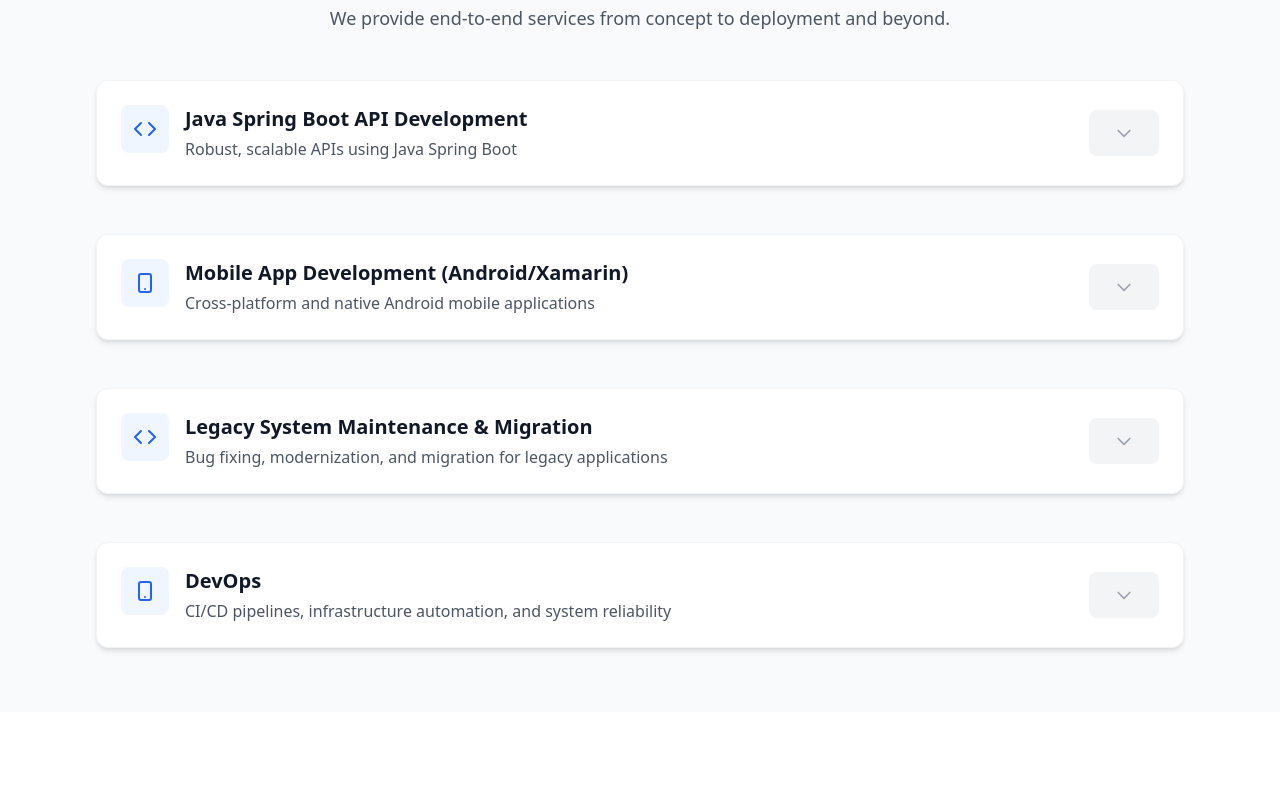
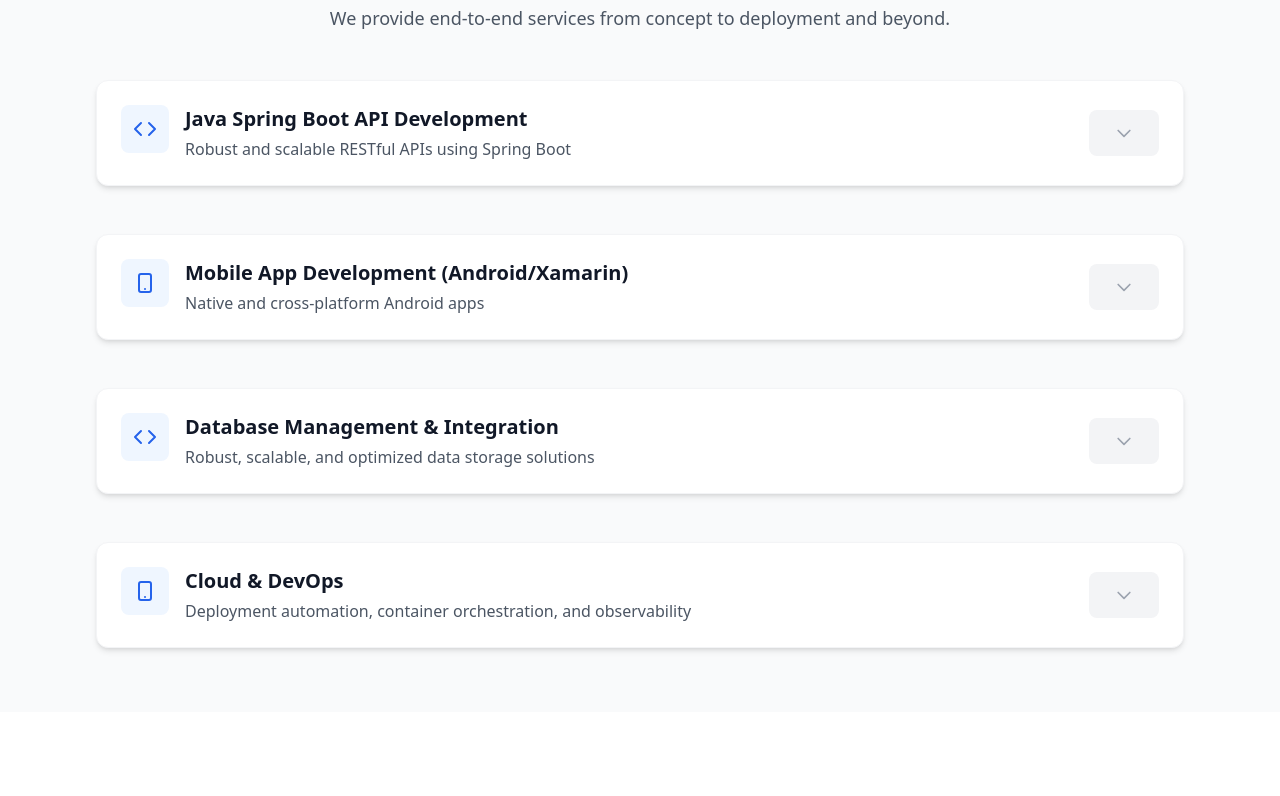
Before and after one commit to iamsadiashakil/vexa, a React (Vite) app: page /vexa_website/services in a window 1280 px wide. Shown: the part 680-1476 px from the top of the page. Built offline with nearby package versions, Linux system fonts and the light colour scheme.

Commit message:
Updated the services

```diff
--- a/src/components/Footer.jsx
+++ b/src/components/Footer.jsx
@@ -43,11 +43,6 @@
                 <PhoneIcon className="w-5 h-5 mr-2" />
                 (+92) 307 5410858
               </a>
-              <br />
-              <a href="tel:+923024800946" className="hover:text-white flex items-center">
-                <PhoneIcon className="w-5 h-5 mr-2" />
-                (+92) 302 4800946
-              </a>
             </div>
           </div>
         </div>
--- a/src/data/projectsData.jsx
+++ b/src/data/projectsData.jsx
@@ -16,7 +16,7 @@
     description:
       'Development of RESTful API solutions for the Revinate platform, including subscription management and marketing tools.',
     image: revinate,
-    link: 'http://your-ecommerce-demo.com/',
+    link: 'https://www.revinate.com/',
     techStack: ['Java', 'Spring Boot', 'Spring Security', 'AWS EKS', 'PHP', 'Docker'],
     problem:
       'Revinate needed to modernize their hospitality platform while maintaining legacy systems. They faced challenges with scaling their subscription management and marketing tools to meet growing demand, while also managing a complex cloud migration from legacy PHP applications to modern microservices architecture. Additionally, they needed robust RESTful APIs to support their expanding suite of applications and improve integration capabilities.',
@@ -30,7 +30,7 @@
     description:
       'Designed and built highly-available and secure API solutions in Java Spring Boot for the Securities & Exchange Commission of Pakistan (SECP).',
     image: secp,
-    link: 'http://your-ecommerce-demo.com/',
+    link: 'https://www.secp.gov.pk/',
     techStack: ['Java', 'Spring Boot', 'Spring Security'],
     problem:
       'The Securities & Exchange Commission of Pakistan (SECP) required a modern, high-availability API solution to replace their legacy systems. The existing infrastructure suffered from reliability issues, security vulnerabilities, and limited scalability, impacting their ability to efficiently regulate and oversee financial markets. The system needed to handle sensitive financial data with robust security measures while ensuring 24/7 availability even during peak loads.',
@@ -44,7 +44,7 @@
     description:
       'Collaborated on multiple projects for Walmart, including Clinical Packages (Compound Drugs) and RDM Carbon Prescriber.',
     image: walmart,
-    link: 'http://your-ecommerce-demo.com/',
+    link: 'https://www.walmart.com/',
     techStack: ['Java', 'Spring Boot', 'Spring Security', 'Microservices'],
     problem:
       'Walmarts healthcare platforms faced significant challenges in their pharmacy and clinical services. The existing systems for compound drugs lacked flexibility for complex medication formulations and pricing structures. Simultaneously, the prescriber platform struggled with integration limitations, making it difficult to maintain a unified view of prescriber data across different systems. These technical constraints were limiting Walmarts ability to innovate and scale their healthcare offerings while maintaining compliance with healthcare regulations and data security standards.',
@@ -53,17 +53,17 @@
   },
   {
     id: 4,
-    slug: 'pie-healthcare',
-    title: 'PIE',
+    slug: 'PIE-international',
+    title: 'PIE International',
     description:
-      'Developed high-availability API solutions for the PIE project, targeting the Middle East healthcare market.',
+      'As part of a high-impact initiative for PIE International, I contributed to the development of Flooss—a financial services platform designed for clients in the Middle East. The project involved building a custom backend using Java Spring Boot, with a strong emphasis on flexibility, scalability, and compliance with regional financial regulations.',
     image: pie,
-    link: 'http://your-ecommerce-demo.com/',
-    techStack: ['Java', 'Spring Boot', 'Spring Security'],
+    link: 'https://pie-int.com/',
+    techStack: ['Java', 'Spring Boot', 'Spring Security', 'Spring Data JPA', 'PostgreSQL'],
     problem:
-      'The PIE healthcare project in the Middle East faced significant challenges with their legacy systems that could not meet the growing demands of regional healthcare providers. Their existing infrastructure suffered from frequent downtime, limited scalability, and security vulnerabilities. Additionally, the platform struggled with integration capabilities, making it difficult to connect with various healthcare systems and devices across different facilities. These limitations were impeding their expansion plans and affecting service quality in a rapidly growing market.',
+      'PIE International needed a fully customized financial platform designed to meet the unique regulatory, business, and cultural requirements of clients in the Middle East. Off-the-shelf systems lacked the flexibility to support regional financial workflows, including Sharia-compliant logic, multi-tenant onboarding, and localized user experiences. The client also required a mobile-first solution to ensure accessibility across a diverse user base, especially in markets where mobile usage dominates. Integration with third-party systems and future scalability were also critical requirements.',
     solution:
-      'I designed and developed a comprehensive high-availability API solution tailored for the Middle Eastern healthcare market. The architecture utilized Java Spring Boot for its robust enterprise capabilities and Spring Security for implementing advanced security features. The system was designed with redundancy at every layer to ensure continuous operation even during component failures. I implemented a sophisticated caching strategy to optimize performance while maintaining data consistency across distributed systems. The APIs were built following RESTful principles with comprehensive documentation to facilitate integration with various healthcare systems. Security features included end-to-end encryption, detailed audit logging, and compliance with regional healthcare data regulations. The solution also incorporated culturally-specific requirements such as right-to-left language support and regional calendar systems. This implementation significantly improved system reliability, with uptime increasing to 99.99%, while enabling seamless integration with various healthcare platforms across the region.'
+      'To address these needs, we developed Flooss, a complete financial solution with a custom backend built in Java Spring Boot and a native Android frontend. The backend was architected using modular microservices with Spring Data JPA for efficient database operations, Spring Security for authentication and role-based access. PostgreSQL was used as the primary data store. The Android application was developed using Java and Android Studio, designed with an intuitive UI and full integration with backend APIs to ensure seamless real-time interactions. Together, the system supported complex financial workflows, ensured regulatory compliance, and provided a scalable, mobile-first experience tailored to the Middle Eastern market.'
   },
   {
     id: 5,
@@ -72,7 +72,7 @@
     description:
       'Built new features for the Confiz Core product and developed the NHP – Mi Heal Team mobile application.',
     image: confiz,
-    link: 'http://your-ecommerce-demo.com/',
+    link: 'https://www.confiz.com/mobile-application-development/',
     techStack: ['C#', 'Xamarin Android', 'MVVM Cross'],
     problem:
       'Confiz faced dual challenges with their core product and mobile healthcare initiative. The core product required new features to remain competitive, while the National Health Program (NHP) needed a mobile solution for healthcare teams. The Mi Heal Team app needed to function reliably in areas with limited connectivity, maintain patient data security, and provide an intuitive interface for healthcare professionals with varying levels of technical proficiency. Additionally, the app needed to integrate with existing health information systems while operating efficiently on a variety of Android devices.',
@@ -86,7 +86,7 @@
     description:
       'Spring Boot-based RESTful API for managing customers and users with JWT-based authentication and authorization.',
     image: customer,
-    link: 'http://your-ecommerce-demo.com/',
+    link: 'https://github.com/iamsadiashakil/customer-app',
     techStack: [
       'Java 11',
       'Spring Boot',
@@ -138,7 +138,7 @@
     description:
       'Spring Boot-based RESTful API to manage patients, doctors, and appointments in a healthcare system. Designed with clean architecture, validation rules, and ready for future scalability.',
     image: health, // Make sure this image exists or adjust the path
-    link: 'http://localhost:8080/api', // Or GitHub repo link if available
+    link: 'https://github.com/iamsadiashakil/healthcare-service', // Or GitHub repo link if available
     techStack: [
       'Java',
       'Spring Boot',
--- a/src/pages/Home.jsx
+++ b/src/pages/Home.jsx
@@ -119,22 +119,22 @@
 const services = [
   {
     id: 1,
-    title: "API & Backend Development",
+    title: "Server-Side Development",
     description:
-      "High-availability and scalable RESTful APIs in Java SpringBoot and C#, deployed on AWS EKS.",
+      "Robust and scalable RESTful APIs using Java SpringBoot (Spring Data JPA, Spring Security) and C# (MVVM Cross), designed for high availability and performance.",
     icon: "🔗",
   },
   {
     id: 2,
-    title: "Mobile App Development",
-    description: "Cross-platform mobile apps for Android using Xamarin and C#.",
+    title: "Client-Side Development",
+    description: "Native Android apps in Java, cross-platform mobile apps using Xamarin (C#), and responsive web interfaces using HTML and CSS.",
     icon: "📱",
   },
   {
     id: 3,
-    title: "Legacy System Maintenance",
-    description: "Bug fixing and support for PHP and older platforms.",
-    icon: "🐞",
+    title: "Cloud & DevOps",
+    description: "Containerized deployment with Docker and orchestration using AWS EKS (Elastic Kubernetes Service).",
+    icon: "☁️",
   },
   {
     id: 4,
@@ -145,15 +145,15 @@
   },
   {
     id: 5,
-    title: "DevOps",
-    description: "Docker, AWS EKS (Elastic Kubernetes Service).",
-    icon: "⚙️"
+    title: "Databases",
+    description: "Hands-on experience with PostgreSQL, Redis, MSSQL Server, MySQL, and SQLite.",
+    icon: "🗃️"
   },
   {
     id: 6,
-    title: "Databases",
-    description: "PostgreSQL, Redis, MSSQL Server, MySQL, SQL Lite.",
-    icon: "🗃️"
+    title: "Monitoring & Logging",
+    description: "Proficient in using ELK Stack, Rollbar, and DataDog for application monitoring, error tracking, and log analysis.",
+    icon: "🔍"
   }
 ];
 
--- a/src/pages/Portfolio.jsx
+++ b/src/pages/Portfolio.jsx
@@ -32,11 +32,11 @@
     techStack: ['Java', 'Spring Boot', 'Spring Security', 'Microservices'],
   },
   {
-    title: 'PIE',
+    title: 'PIE International',
     description:
-      'Developed high-availability API solutions for the PIE project, targeting the Middle East healthcare market. Delivered robust, scalable backend services in Java Spring Boot.',
+      'As part of a high-impact initiative for PIE International, I contributed to the development of Flooss—a financial services platform designed for clients in the Middle East. The project involved building a custom backend using Java Spring Boot, with a strong emphasis on flexibility, scalability, and compliance with regional financial regulations.',
     image: '/assets/project-pie.jpg', // Replace with actual image if available
-    link: 'http://your-ecommerce-demo.com/', // Add demo or repo link if available
+    link: 'https://pie-int.com/', // Add demo or repo link if available
     techStack: ['Java', 'Spring Boot', 'Spring Security'],
   },
   {
--- a/src/pages/Services.jsx
+++ b/src/pages/Services.jsx
@@ -38,100 +38,90 @@
           <div className="space-y-12">
             <ServiceDetail
               title="Java Spring Boot API Development"
-              shortDescription="Robust, scalable APIs using Java Spring Boot"
-              longDescription="Design and development of secure, high-availability RESTful APIs and microservices architectures using Java Spring Boot. Includes Spring Security integration, requirements analysis, and CI/CD deployment to AWS EKS."
+              shortDescription="Robust and scalable RESTful APIs using Spring Boot"
+              longDescription="Design and development of scalable RESTful APIs and microservices using Java Spring Boot. Utilizes Spring Data JPA and Spring Security for secure, high-performance systems. Ideal for enterprise-grade backend applications with strong authentication and data layer integrity."
               features={[
-                "RESTful API & microservice architecture",
-                "Spring Security & authentication",
-                "CI/CD & AWS EKS deployment",
-                "Legacy system integration",
-                "Performance tuning & troubleshooting",
+                "RESTful APIs & microservices architecture",
+                "Spring Data JPA for efficient ORM",
+                "Spring Security with authentication/authorization",
+                "Clean, modular code structure",
+                "Exception handling and async support",
               ]}
               technologies={[
                 "Java",
                 "Spring Boot",
+                "Spring Data JPA",
                 "Spring Security",
-                "AWS EKS",
-                "Docker",
-                "CI/CD",
               ]}
               icon={CodeBracketIcon}
             />
 
-            {/* <ServiceDetail
-              title="Web Application Development"
-              shortDescription="Modern, responsive web applications for your business"
-              longDescription="Development of intuitive, responsive web applications using JavaScript frameworks, classic web stacks, or PHP. Includes integration with backend APIs, database design, and optimization."
-              features={[
-                "React, Angular, or classic web stack frontends",
-                "Backend API integration (Java, PHP, .NET, etc.)",
-                "Database design and optimization",
-                "Custom architecture and business logic",
-                "Performance tuning"
-              ]}
-              technologies={["React", "Angular", "PHP", "JSP", "MySQL", "HTML", "CSS"]}
-              icon={GlobeAltIcon}
-            /> */}
-
             <ServiceDetail
               title="Mobile App Development (Android/Xamarin)"
-              shortDescription="Cross-platform and native Android mobile applications"
-              longDescription="Cross-platform and native Android mobile app development with Xamarin, C#, and Android Studio. Includes experience with IoT/embedded integrations, camera, sensors, notifications, and app store deployment."
+              shortDescription="Native and cross-platform Android apps"
+              longDescription="Development of mobile apps using Xamarin (C#) for cross-platform solutions and Java for native Android applications. Apps are built with clean architecture patterns like MVVM Cross and integrate seamlessly with APIs and native device features."
               features={[
-                "Cross-platform Xamarin Android apps",
-                "Native Android development (Android Studio)",
-                "IoT/embedded device integration",
-                "Push notifications & analytics",
-                "App store publishing support",
+                "Cross-platform apps with Xamarin (C#)",
+                "Native Android apps using Java",
+                "MVVM Cross architecture",
+                "Integration with device features (camera, sensors, etc.)",
+                "App deployment and store publishing",
               ]}
               technologies={[
+                "Xamarin",
                 "C#",
-                "Xamarin",
+                "MVVM Cross",
+                "Android (Java)",
                 "Android Studio",
-                "Embedded C",
-                "MVVM Cross",
+                "SQLite",
               ]}
               icon={DevicePhoneMobileIcon}
             />
 
             <ServiceDetail
-              title="Legacy System Maintenance & Migration"
-              shortDescription="Bug fixing, modernization, and migration for legacy applications"
-              longDescription="Expertise in maintaining and upgrading legacy systems, including PHP and .NET applications. Services include bug fixing, performance improvements, and migration to modern cloud architectures."
+              title="Database Management & Integration"
+              shortDescription="Robust, scalable, and optimized data storage solutions"
+              longDescription="Design and management of relational and in-memory databases for both transactional and analytical applications. Includes schema design, query optimization, data migration, and seamless integration with backend services."
               features={[
-                "Legacy PHP/.NET application maintenance",
-                "Bug fixing & troubleshooting",
-                "Modernization & migration to cloud",
-                "Database migrations",
-                "Documentation & support",
+                "Relational and in-memory database support",
+                "PostgreSQL, MySQL, MSSQL Server, SQLite",
+                "Redis for caching and real-time data access",
+                "Schema design and normalization",
+                "Query optimization and performance tuning",
               ]}
-              technologies={["PHP", ".NET", "Java", "AWS", "Database Tools"]}
+              technologies={[
+                "PostgreSQL",
+                "MySQL",
+                "MSSQL Server",
+                "SQLite",
+                "Redis",
+              ]}
               icon={CodeBracketIcon}
             />
 
             <ServiceDetail
-              title="DevOps"
-              shortDescription="CI/CD pipelines, infrastructure automation, and system reliability"
-              longDescription="Planning, implementing, and maintaining DevOps pipelines and infrastructure. Services include CI/CD automation, infrastructure as code, monitoring, and ensuring system scalability and availability."
+              title="Cloud & DevOps"
+              shortDescription="Deployment automation, container orchestration, and observability"
+              longDescription="DevOps services including CI/CD pipelines, containerization using Docker, and cloud orchestration on AWS EKS. Also includes implementation of observability tools like ELK, Rollbar, and DataDog for system monitoring, logging, and performance insights."
               features={[
-                "CI/CD pipeline setup and optimization",
-                "Monitoring and alerting (Prometheus, Grafana, Datadog",
-                "Release management and deployment strategies",
+                "Containerization with Docker",
+                "Kubernetes orchestration on AWS EKS",
+                "CI/CD pipeline setup and maintenance",
+                "Infrastructure monitoring and alerting",
+                "Log aggregation and traceability with ELK, Rollbar, DataDog",
               ]}
               technologies={[
-                "Jenkins",
-                "GitLab CI",
-                "Terraform",
-                "Prometheus",
-                "Grafana",
-                "Datadog",
+                "Docker",
                 "AWS EKS",
-                "Docker",
-                "ELK"
+                "CI/CD",
+                "ELK",
+                "Rollbar",
+                "DataDog",
               ]}
               icon={DevicePhoneMobileIcon}
             />
           </div>
+
         </section>
 
         {/* CTA Section */}
```
Also changed, not shown: src/pages/ProjectDetail.jsx (+8 -6 lines).
